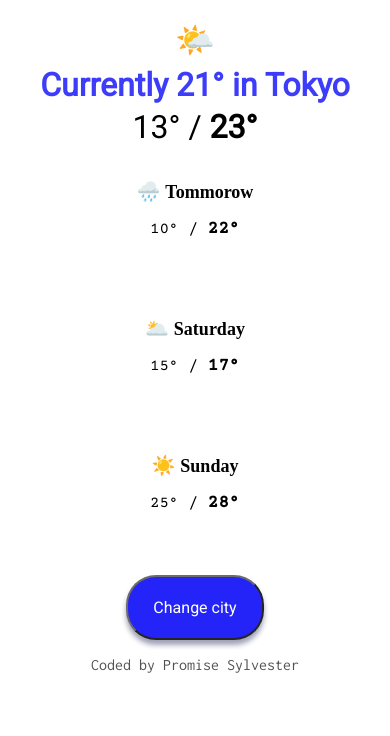
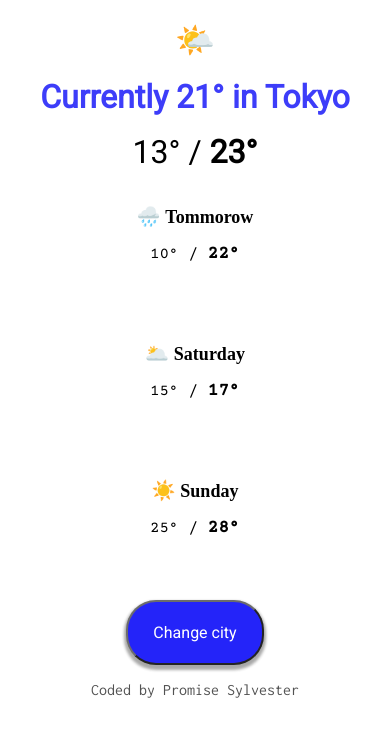
Before and after one commit to Program-doctor/weather-repo, a plain HTML site: page index.html in a window 390 px wide. Drawn offline with nearby package versions, Linux system fonts and the light colour scheme.

Commit message:
Update index.html
I modified the mobile view to correct a slight error.

```diff
--- a/index.html
+++ b/index.html
@@ -63,7 +63,7 @@
             font-family: 'Roboto', sans-serif;
             /* box-shadow:1px 1px black; */
             transition: all 1s linear;
-            box-shadow:rgba(37, 39, 89, 0.505) 0 5px 5px 0;
+            box-shadow:rgba(0, 0, 0, 0.4) 0 3px 3px 2px;
             font-size: 1rem;
         }
         .footer{
@@ -73,6 +73,11 @@
         button:hover{
             cursor: pointer;
             background-color: rgb(156, 22, 51);
+        }
+        @media screen and (max-width:775px){
+            .help{
+               line-height: 35px;
+            }
         }
     </style>
 </head>
```
